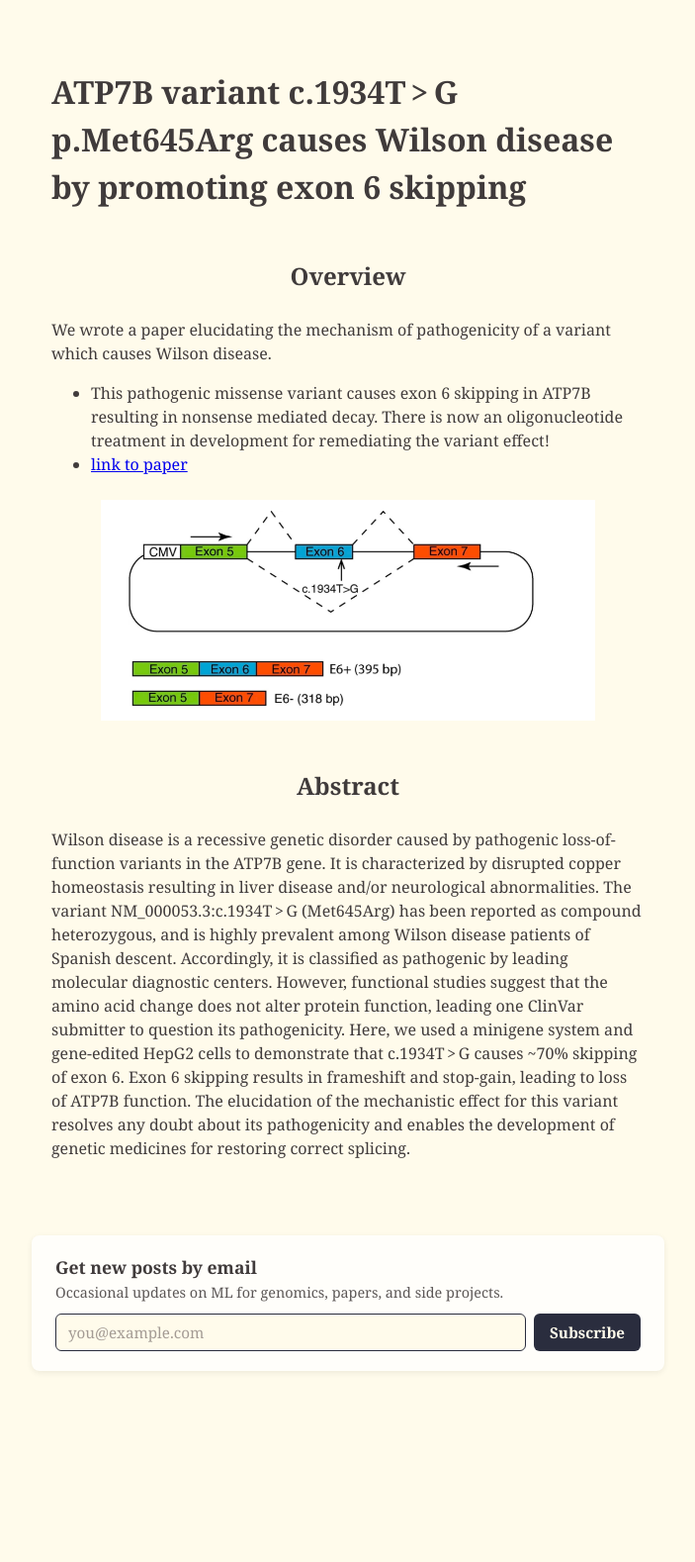
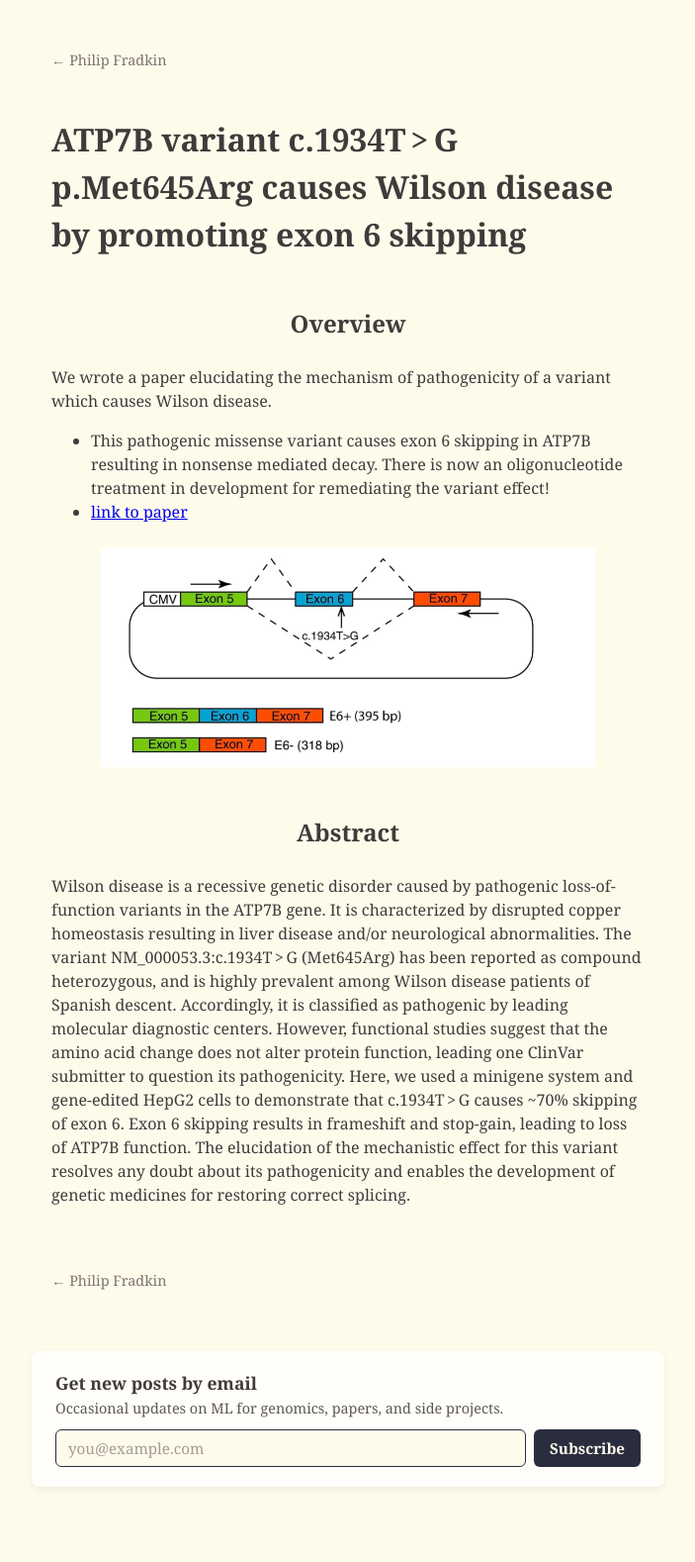
Before and after one commit to phil-fradkin/phil-fradkin.github.io, a Jekyll site: the page built from science/atp7b_exon6.md, in a window 1280 px wide. Shown: the whole page at 99% size, without its empty margins (288-991 px from the left). Built offline with Jekyll 4.4.1, drawn with Linux system fonts in a browser that asks for light colours; our own code applies the rules of GitHub Pages for plain Markdown files.

Commit message:
feat: back button

```diff
--- a/_layouts/default.html
+++ b/_layouts/default.html
@@ -29,7 +29,9 @@
 <body>
     <div class="default_background">
         <div class="text-content">
+            <a href="{{ "/" | relative_url }}" class="back-link back-link--top">← Philip Fradkin</a>
             {{content}}
+            <a href="{{ "/" | relative_url }}" class="back-link back-link--bottom">← Philip Fradkin</a>
         </div>
         <footer class="site-footer">
             {% include subscribe.html %}
--- a/css/main.css
+++ b/css/main.css
@@ -214,6 +214,26 @@ body {
     max-width: 100%;
     height: auto;
     margin: 1.5em auto;
+}
+
+.back-link {
+    display: inline-block;
+    color: var(--color-text-muted);
+    text-decoration: none;
+    font-size: 0.9em;
+    transition: color 0.2s ease;
+}
+
+.back-link:hover {
+    color: var(--color-accent);
+}
+
+.back-link--top {
+    margin-bottom: 24px;
+}
+
+.back-link--bottom {
+    margin-top: 48px;
 }
 
 div.profile-photo {
```
